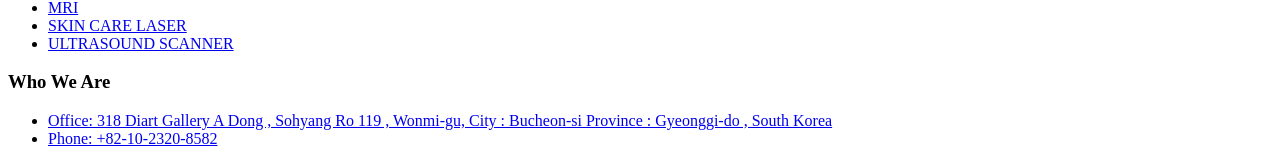
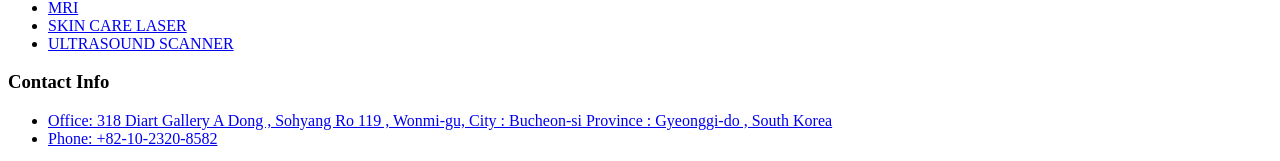
Before and after one commit to mufaqar/medex, a Next.js app: page / in a window 1280 px wide. Shown: the part 9821-9982 px from the top of the page. Built offline with nearby package versions, Linux system fonts and the light colour scheme.

Commit message:
maxWidth

```diff
--- a/src/components/footer.tsx
+++ b/src/components/footer.tsx
@@ -10,7 +10,7 @@ export default function Footer() {
                         <h3 className='mb-4 sm:mb-5 lg:mb-6 pb-0.5 text-base lg:text-[18px] text-white lg:leading-7 font-medium'>
                             Who We Are
                         </h3>
-                        <p className="text-white text-sm lg:text-[16px]">
+                        <p className="text-white text-sm lg:text-[16px] max-w-[370px]">
                             Medex Worldwide is a global wholesaler and distributor of high quality reconditioned/refurbished ultrasound, endoscopy systems. We supply high-quality systems all over the globe. We are specialized in exporting reconditioned medical systems, to over 20 countries, from past one and half-decade Read More
                         </p>
                     </div>
@@ -58,7 +58,7 @@ export default function Footer() {
                     </div>
                     <div>
                         <h3 className='mb-4 sm:mb-5 lg:mb-6 pb-0.5 text-base lg:text-[18px] text-white lg:leading-7 font-medium'>
-                            Who We Are
+                            Contact Info
                         </h3>
                         <ul className="text-sm lg:text-[16px] flex flex-col space-y-3">
                             <li className="flex items-baseline">
```
